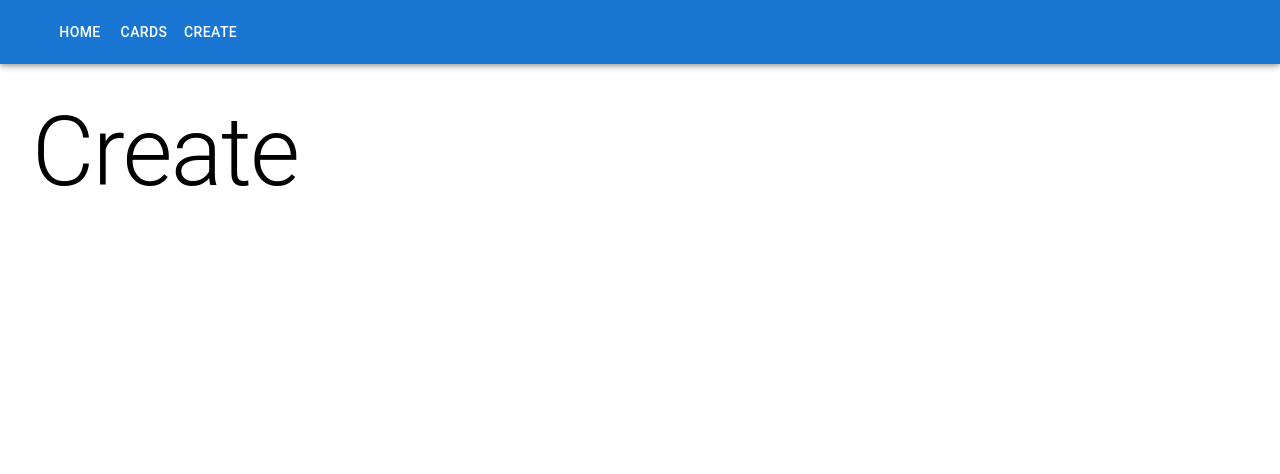
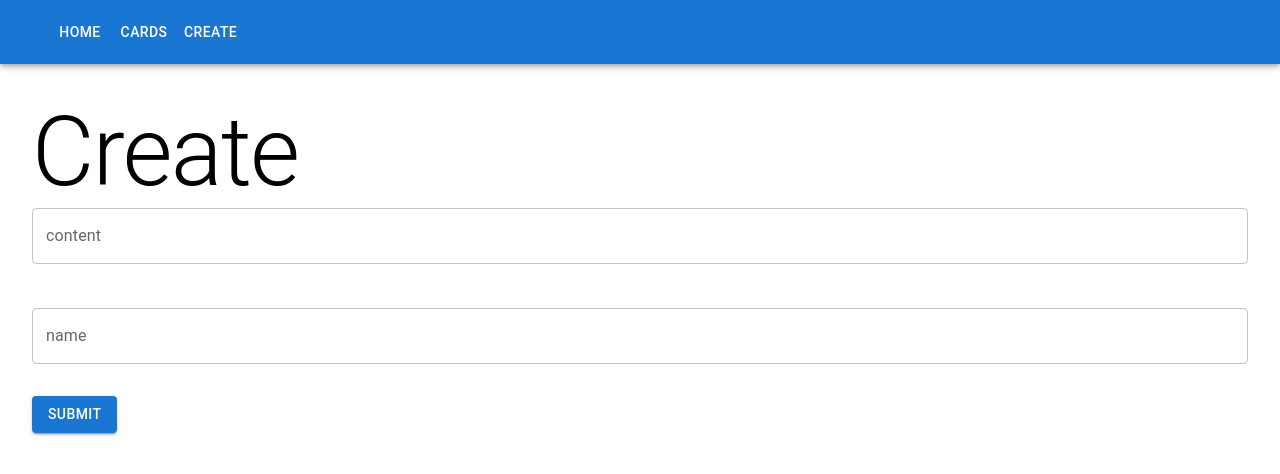
Before and after one commit to HishamAlmannai/my-lean-coffee-app, a Next.js app: page /create in a window 1280 px wide. Shown: the top 474 px of the page. Built offline with nearby package versions, Linux system fonts and the light colour scheme.

Commit message:
Add APIs and create form

```diff
--- a/package.json
+++ b/package.json
@@ -14,7 +14,8 @@
     "@mui/material": "^5.6.3",
     "next": "12.1.5",
     "react": "18.0.0",
-    "react-dom": "18.0.0"
+    "react-dom": "18.0.0",
+    "swr": "^1.3.0"
   },
   "devDependencies": {
     "eslint": "8.14.0",
--- /dev/null
+++ b/pages/api/card/[id].js
@@ -0,0 +1,18 @@
+import { getCards } from "../../../src/services/get-cards";
+
+export default function handler(request, response) {
+  const { id } = request.query;
+
+  const cards = getCards();
+
+  const singleCard = cards.find((card) => card.id === id);
+
+  if (request.method === "DELETE") {
+    response.status(200).json({ message: "card deleted", card: singleCard });
+  } else if (request.method === "PUT") {
+    const changedCard = JSON.parse(request.body);
+    response.status(200).json({ message: "card updated", card: changedCard });
+  } else {
+    response.status(200).json(singleCard);
+  }
+}
--- /dev/null
+++ b/pages/api/card/create.js
@@ -0,0 +1,12 @@
+export default function handler(request, response) {
+  if (request.method === "POST") {
+    const newCard = JSON.parse(request.body);
+
+    response.status(200).json({
+      message: "card created",
+      card: newCard,
+    });
+  } else {
+    response.status(400).json({ error: "wrong method" });
+  }
+}
--- /dev/null
+++ b/pages/api/cards.js
@@ -0,0 +1,13 @@
+import { getCards } from "../../src/services/get-cards";
+
+export default function handler(req, res) {
+  const cards = getCards();
+
+  cards.push({
+    id: 1,
+    content: "Testy test",
+    name: "Testname",
+  });
+
+  res.status(200).json(cards);
+}
--- a/pages/create.js
+++ b/pages/create.js
@@ -1,5 +1,11 @@
 import { Typography } from "@mui/material";
+import CardCreateForm from "../src/components/CardCreateForm";
 
-export default function Home() {
-  return <Typography variant="h1">Create</Typography>;
+export default function Create() {
+  return (
+    <>
+      <Typography variant="h1">Create</Typography>
+      <CardCreateForm />
+    </>
+  );
 }
--- /dev/null
+++ b/src/components/CardCreateForm.js
@@ -0,0 +1,59 @@
+import { Button, Grid, TextField } from "@mui/material";
+import { useState } from "react";
+
+export default function CardCreateForm() {
+  const [nameValue, setNameValue] = useState("");
+  const [contentValue, setContentValue] = useState("");
+
+  const submit = async (event) => {
+    event.preventDefault();
+    const contentValue = event.target.elements.content.value;
+    const nameValue = event.target.elements.name.value;
+
+    const response = await fetch("/api/card/create/", {
+      method: "POST",
+      body: JSON.stringify({
+        content: contentValue,
+        name: nameValue,
+      }),
+    });
+    console.log(await response.json());
+  };
+  return (
+    <>
+      <form onSubmit={submit}>
+        <Grid container spacing={4}>
+          <Grid item xs={12}>
+            <TextField
+              name="content"
+              label="content"
+              fullWidth
+              rows={2}
+              value={contentValue}
+              onChange={(event) => {
+                setContentValue(event.target.value);
+              }}
+            />
+          </Grid>
+          <Grid item xs={12}>
+            <TextField
+              name="name"
+              label="name"
+              fullWidth
+              sx={{ marginTop: 1.5 }}
+              value={nameValue}
+              onChange={(event) => {
+                setNameValue(event.target.value);
+              }}
+            />
+          </Grid>
+          <Grid item xs={12}>
+            <Button type="submit" variant="contained">
+              Submit
+            </Button>
+          </Grid>
+        </Grid>
+      </form>
+    </>
+  );
+}
--- /dev/null
+++ b/src/lib/swr-fetcher.js
@@ -0,0 +1,4 @@
+const swrFetcher = (...args) =>
+  fetch(...args).then((response) => response.json());
+
+export default swrFetcher;
```
Also changed, not shown: pages/cards.js (+9 -6 lines), src/components/Card.js (+36 -12 lines), src/components/CardGrid.js (+10 -3 lines), 1 other file (tests, documents, lock files or other folders).
